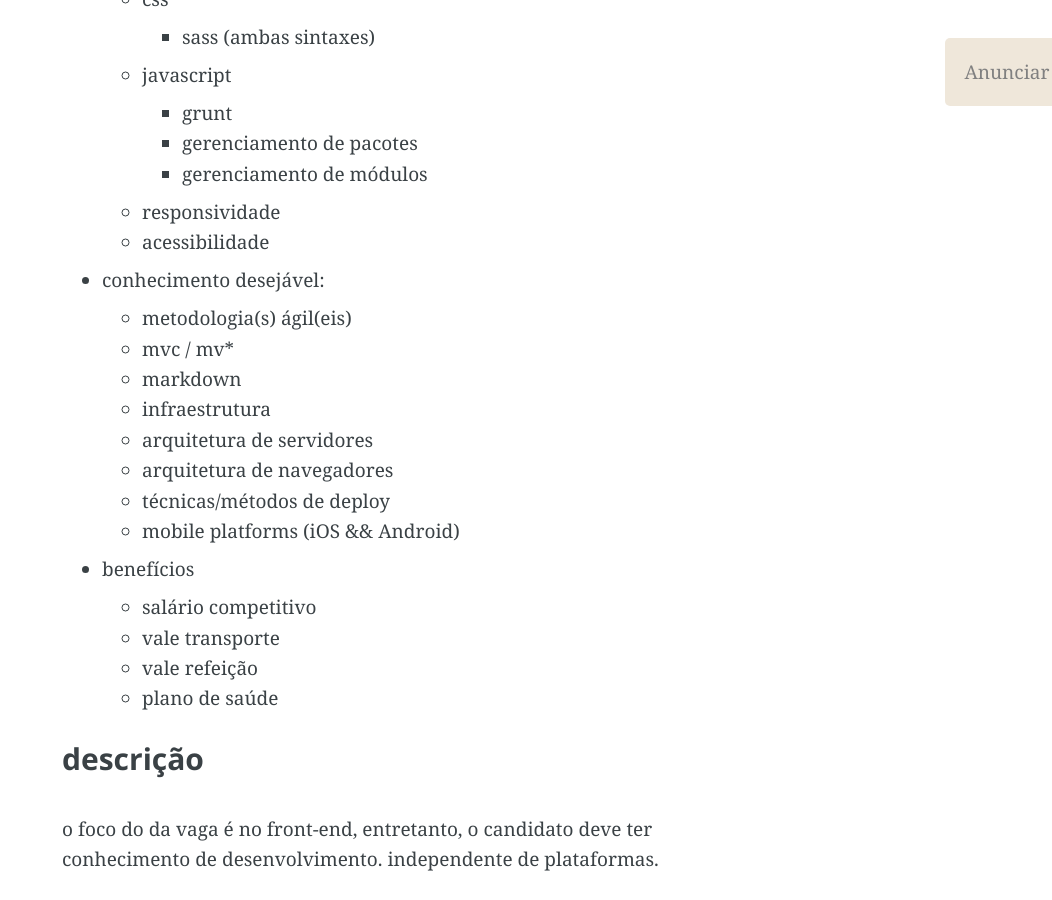
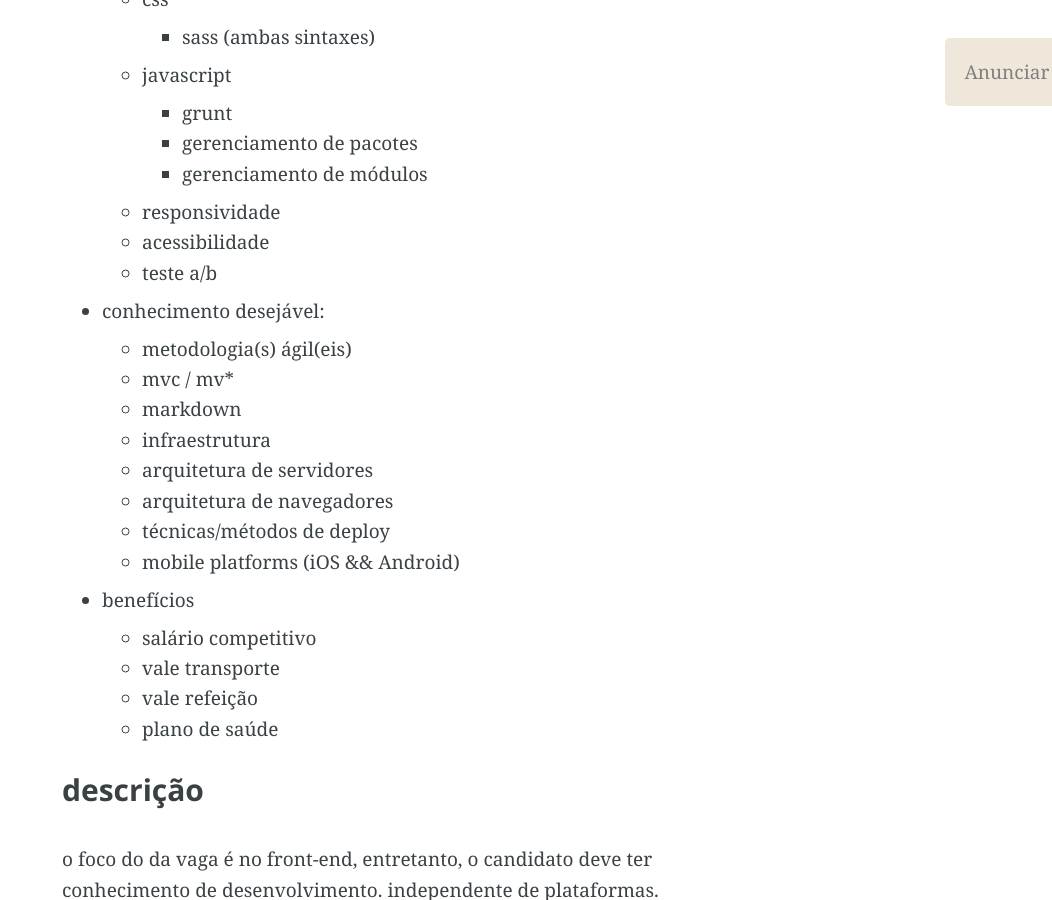
Before and after one commit to vcavalcante/trampos, a Jekyll site: the page built from _posts/2015-01-27-desenvolvedor-web-front-end-netshoes.md, in a window 1280 px wide and 900 px high, scrolled down 524 px. Shown: the whole window, without its empty margins (228-1280 px from the left). Built offline with Jekyll 4.4.1, drawn with Linux system fonts in a browser that asks for light colours; Markdown is read by kramdown in place of the engine named in the settings; comment, search, counter and statistics services are not loaded.

Commit message:
Add a/b test on netshoes opportunity

```diff
--- a/_posts/2015-01-27-desenvolvedor-web-front-end-netshoes.md
+++ b/_posts/2015-01-27-desenvolvedor-web-front-end-netshoes.md
@@ -21,6 +21,7 @@ status:
     * gerenciamento de módulos
   * responsividade
   * acessibilidade
+  * teste a/b
 * conhecimento desejável:
   * metodologia(s) ágil(eis)
   * mvc / mv*
```
